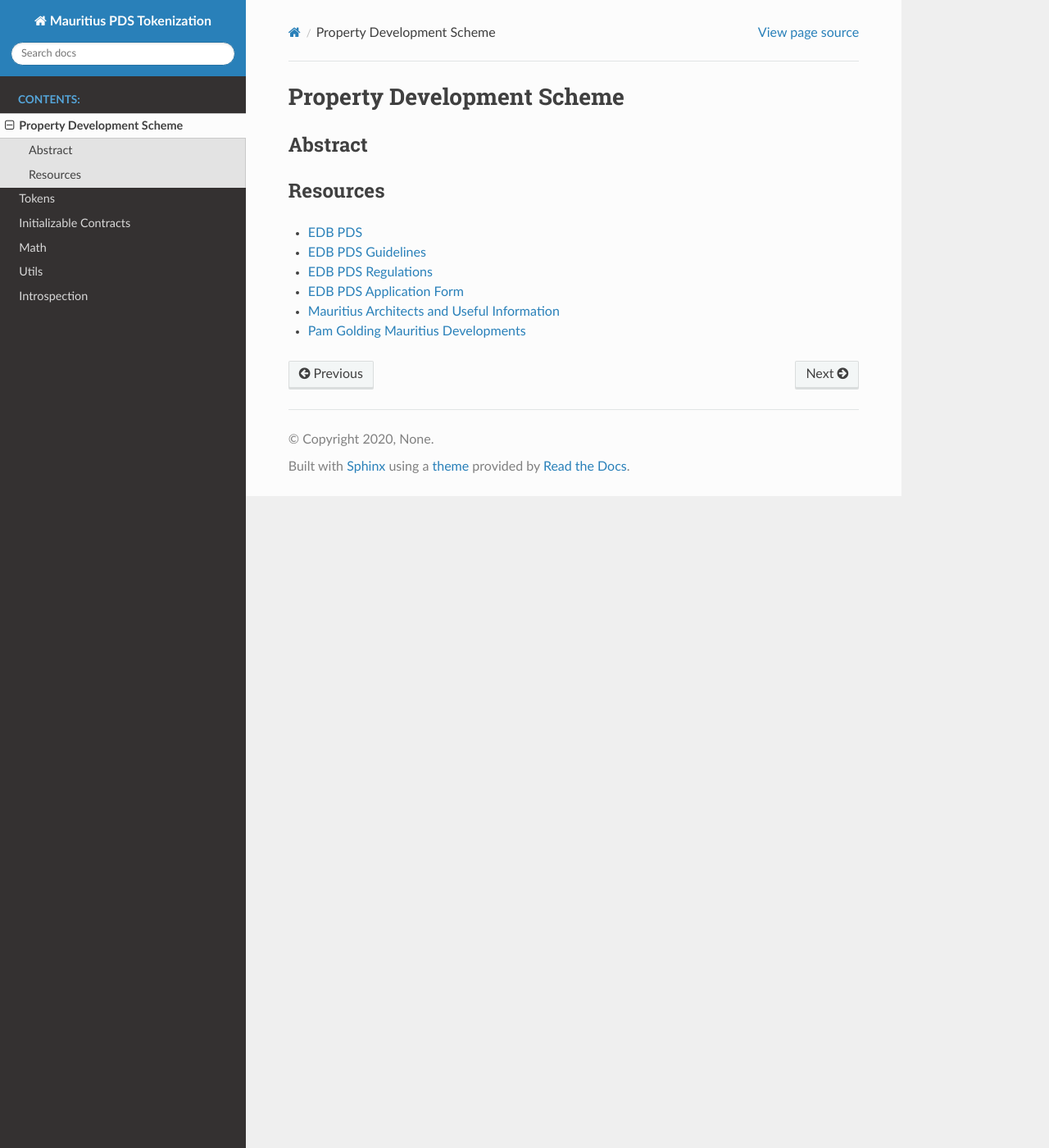
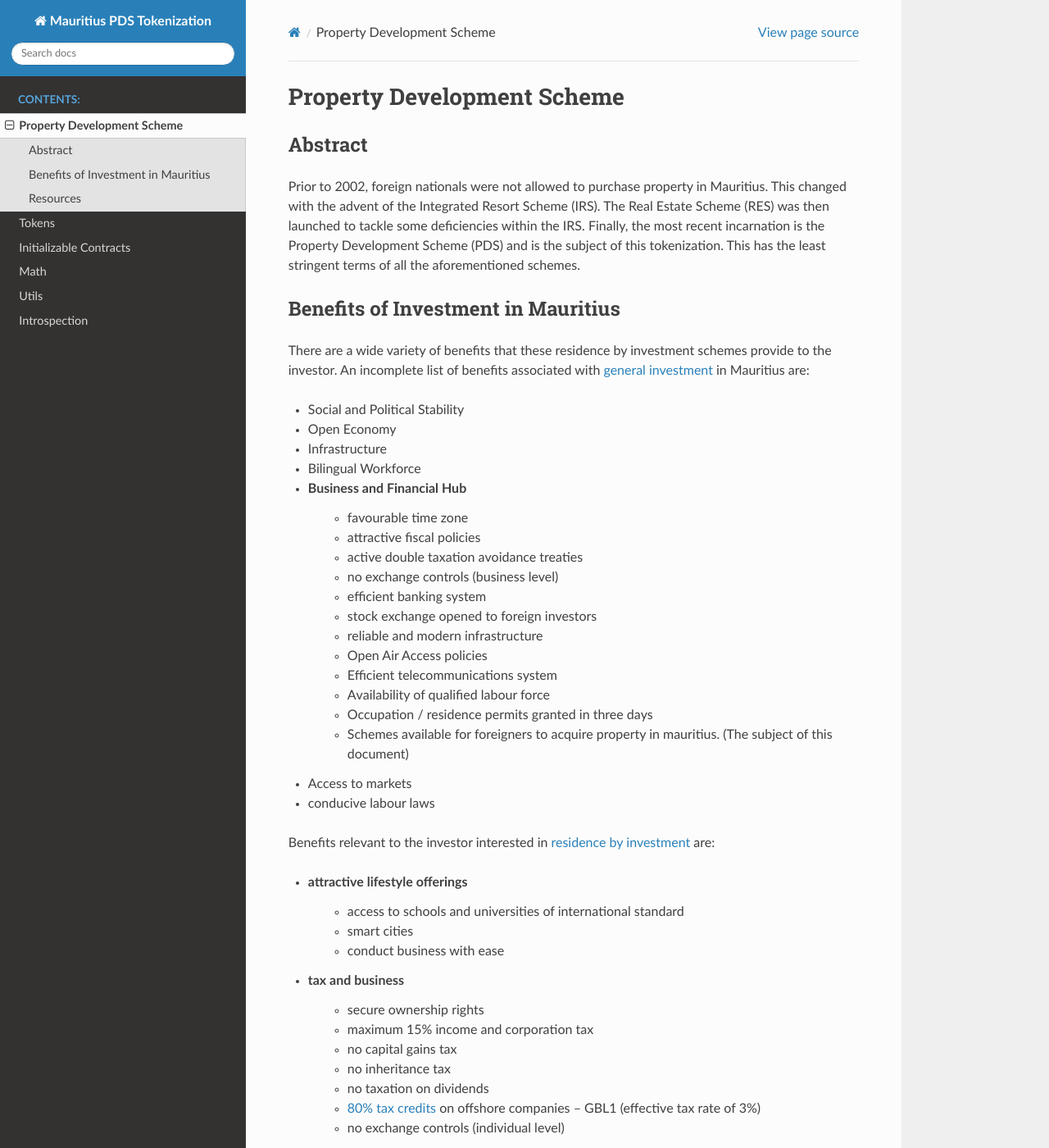
Before and after one commit to 8563a236e65cede7b14220e65c70ad5718144a3/mauritius-pds-tokenization, a Sphinx documentation site: the page built from docs/source/pds_index.rst, in a window 1280 px wide and 1400 px high. Shown: the whole window at 82% size. Built offline with Sphinx 7.4.7 and the Read the Docs theme 2.0.0, drawn with Linux system fonts in a browser that asks for light colours; pages that are not in the unit, such as notebooks, are missing from menus; some of the changed text lies outside the part shown.

Commit message:
(Document) benefits of investing in Mauritius
See: Resources

Why: Explain what residency by investment is and why it is attractive

How: reStructuredText Sphinx

Tags: investment benefits

```diff
--- a/docs/source/index.rst
+++ b/docs/source/index.rst
@@ -44,7 +44,7 @@ is large room for improvement.
 
 Primarily, the way these projects are financed can be changed, minimizing
 risk for all parties. In normal operation, a contract known as a VEFA
-(vente en l’état futur d’achèvement). These are used for selling off plan,
+(vente en l’état futur d’achèvement) is used. These are used for selling off plan,
 usually with the following installment
 `terms <https://www.edbmauritius.org/media/3343/guidelines-pds_july-2020.pdf>`_:
 
--- a/docs/source/pds_index.rst
+++ b/docs/source/pds_index.rst
@@ -3,6 +3,64 @@ Property Development Scheme
 
 Abstract
 --------
+
+Prior to 2002, foreign nationals were not allowed to purchase property
+in Mauritius. This changed with the advent of the Integrated Resort
+Scheme (IRS). The Real Estate Scheme (RES) was then launched to tackle
+some deficiencies within the IRS. Finally, the most recent incarnation
+is the Property Development Scheme (PDS) and is the subject of this
+tokenization. This has the least stringent terms of all the aforementioned
+schemes.
+
+Benefits of Investment in Mauritius
+-----------------------------------
+
+There are a wide variety of benefits that these residence by investment
+schemes provide to the investor. An incomplete list of benefits associated
+with
+`general investment <http://monarchandco.com/mauritius/business/benefits-of-investing/>`_
+in Mauritius are:
+
+- Social and Political Stability
+- Open Economy
+- Infrastructure
+- Bilingual Workforce
+- Business and Financial Hub
+    - favourable time zone
+    - attractive fiscal policies
+    - active double taxation avoidance treaties
+    - no exchange controls (business level)
+    - efficient banking system
+    - stock exchange opened to foreign investors
+    - reliable and modern infrastructure
+    - Open Air Access policies
+    - Efficient telecommunications system
+    - Availability of qualified labour force
+    - Occupation / residence permits granted in three days
+    - Schemes available for foreigners to acquire property in mauritius.
+      (The subject of this document)
+- Access to markets
+- conducive labour laws
+
+Benefits relevant to the investor interested in
+`residence by investment <http://www.investinmauritius.co.za/blog/benefits-mauritius-property-investment/>`_
+are:
+
+- attractive lifestyle offerings
+    - access to schools and universities of international standard
+    - smart cities
+    - conduct business with ease
+- tax and business
+    - secure ownership rights
+    - maximum 15% income and corporation tax
+    - no capital gains tax
+    - no inheritance tax
+    - no taxation on dividends
+    - `80% tax credits <https://www.indian-ocean.com/why-invest-in-mauritius/>`_ on offshore companies – GBL1 (effective tax rate of 3%)
+    - no exchange controls (individual level)
+
+
+
 
 Resources
 ---------
@@ -13,3 +71,7 @@ Resources
 - `EDB PDS Application Form <https://www.edbmauritius.org/media/1676/pds_application.pdf>`_
 - `Mauritius Architects and Useful Information <https://waft-architects.com/faq>`_
 - `Pam Golding Mauritius Developments <https://www.pamgolding.co.za/property-developments/mauritius/6c0ac44b-e6dc-4aa7-8b07-6bb7e779640c>`_
+- `Monarch & Co Benefits of Investing in Mauritius <http://monarchandco.com/mauritius/business/benefits-of-investing/>`_
+- `Invest In Mauritius <http://www.investinmauritius.co.za/blog/benefits-mauritius-property-investment/>`_
+- `Diamond Estates Benefits of Investing in Mauritius <https://diamond.mu/en/investing-in-mauritius-what-are-the-benefits/>`_
+- `Indian Ocean Why Invest in Mauritius <https://www.indian-ocean.com/why-invest-in-mauritius/>`_
```
